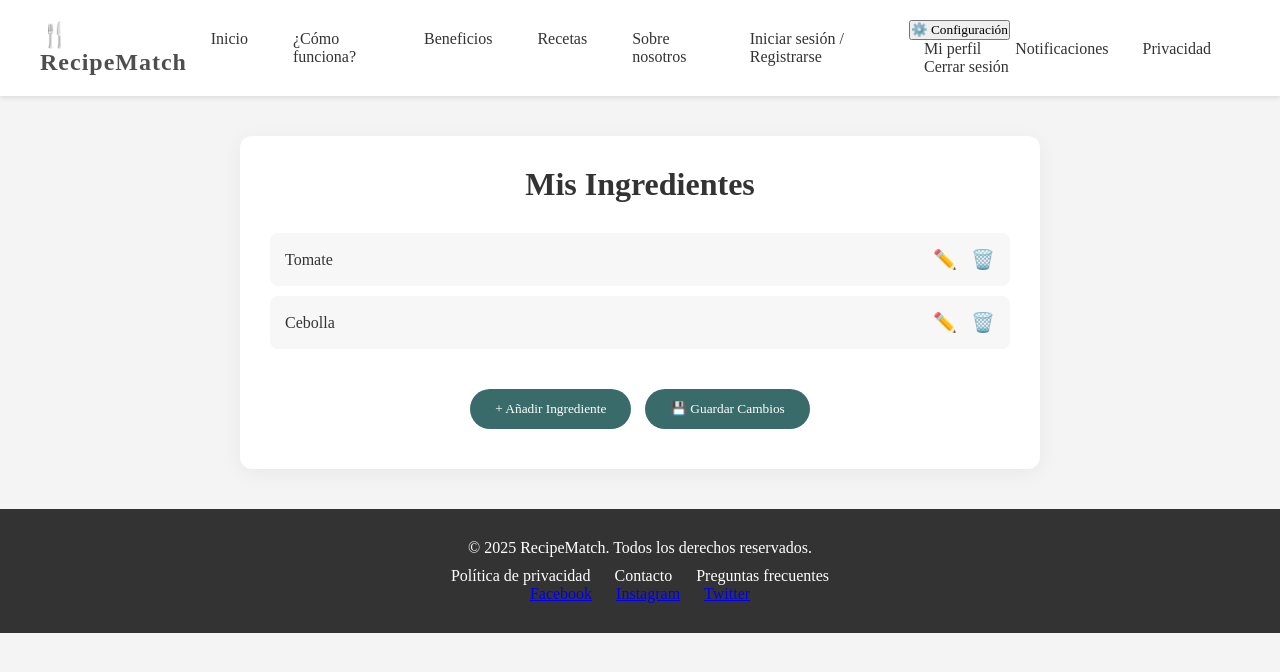
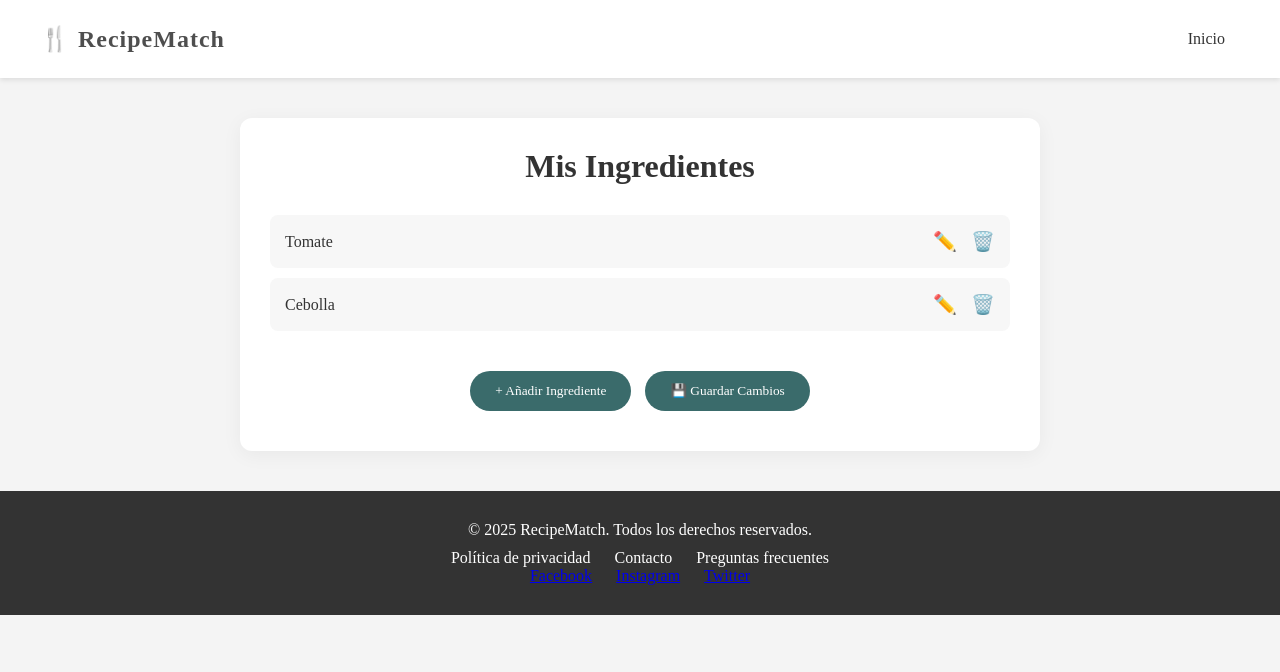
Before and after one commit to YesicaCausado/PROYECTO, a website: page mis-ingredientes.html in a window 1280 px wide. Drawn offline with Linux system fonts and the light colour scheme.

Commit message:
Update mis-ingredientes.html

```diff
--- a/mis-ingredientes.html
+++ b/mis-ingredientes.html
@@ -10,23 +10,8 @@
     <header>
         <div class="logo">🍴 RecipeMatch</div>
         <nav class="nav-links">
-    <a href="#inicio">Inicio</a>
-    <a href="#como-funciona">¿Cómo funciona?</a>
-    <a href="#beneficios">Beneficios</a>
-    <a href="#destacadas">Recetas</a>
-    <a href="#sobre-nosotros">Sobre nosotros</a>
-    <a href="login.html#login">Iniciar sesión / Registrarse</a>
-    <!-- Nuevo menú desplegable -->
-    <div class="dropdown">
-        <button class="dropdown-btn">⚙️ Configuración</button>
-        <div class="dropdown-content">
-            <a href="#perfil">Mi perfil</a>
-            <a href="#notificaciones">Notificaciones</a>
-            <a href="#privacidad">Privacidad</a>
-            <a href="#cerrar-sesion">Cerrar sesión</a>
-        </div>
-    </div>
-</nav>
+    <a href="index2.html">Inicio</a>
+        </nav>
     </header>
 
     <section class="ingredientes-section">
```
